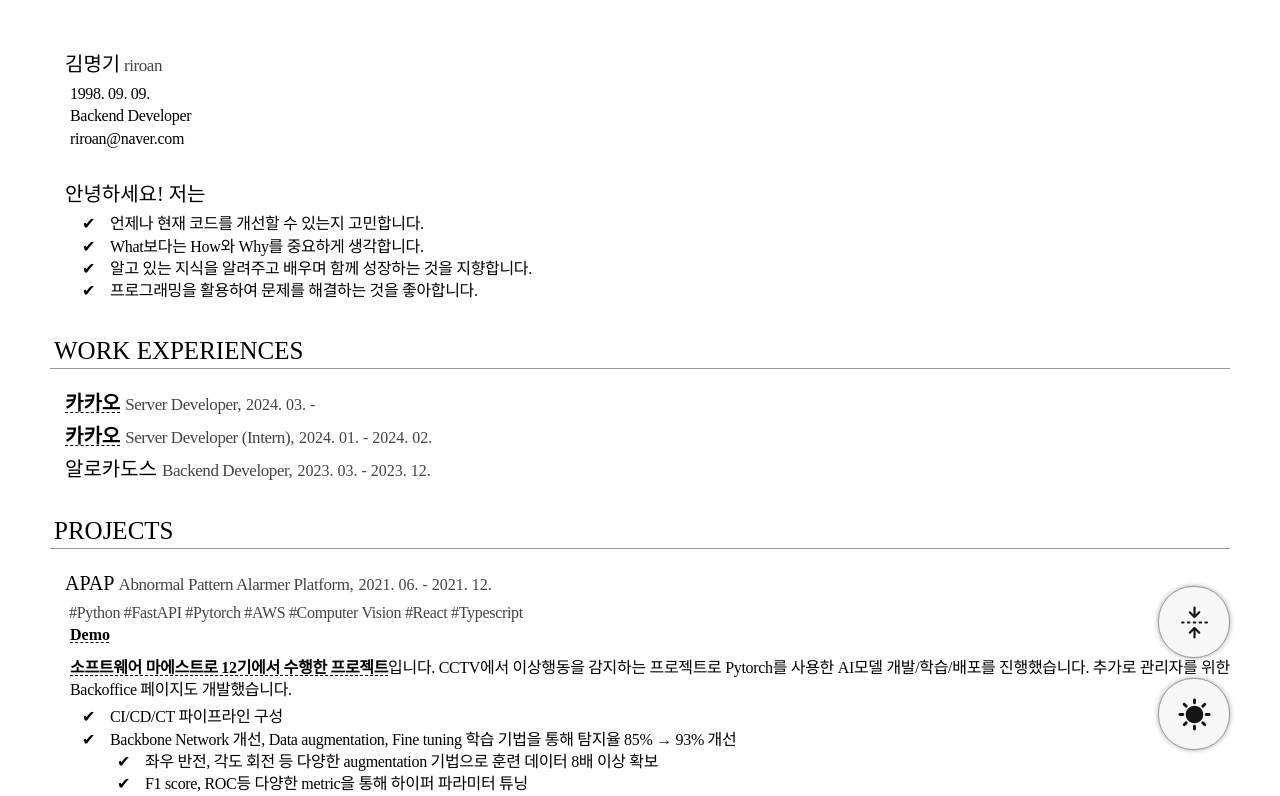
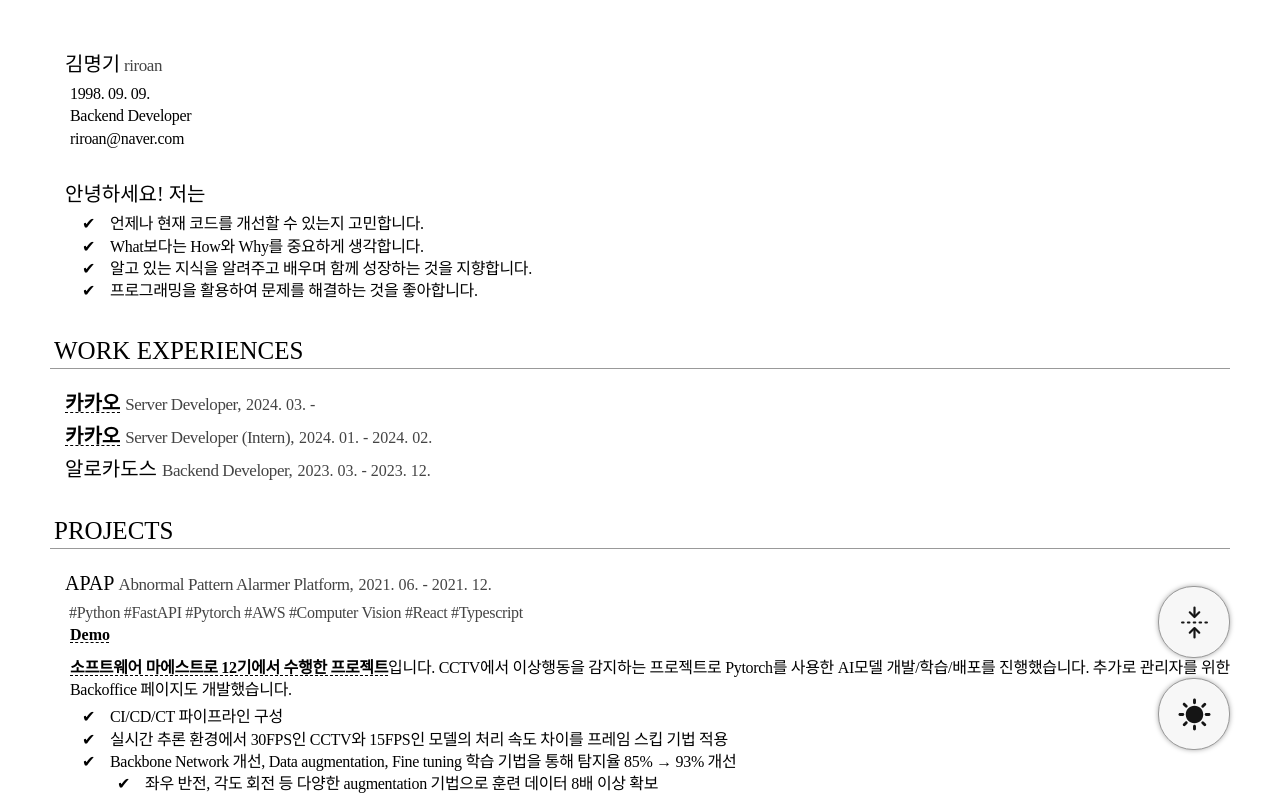
Before and after one commit to riroan/riroan.com, a React (Create React App) app in the folder riroan/: page / in a window 1280 px wide. Shown: the top 796 px of the page. Built offline with nearby package versions, Linux system fonts and the light colour scheme; a web font is replaced by a local one.

Commit message:
프로젝트 설명 추가

```diff
--- a/riroan/src/App.js
+++ b/riroan/src/App.js
@@ -71,6 +71,9 @@
 					<Ul display={detail}>
 						<Item display={detail} depth={1}>
 							CI/CD/CT 파이프라인 구성
+						</Item>
+						<Item display={detail} depth={1}>
+							실시간 추론 환경에서 30FPS인 CCTV와 15FPS인 모델의 처리 속도 차이를 프레임 스킵 기법 적용
 						</Item>
 						<Item depth={1}>Backbone Network 개선, Data augmentation, Fine tuning 학습 기법을 통해 탐지율 85% → 93% 개선</Item>
 						<Ul display={detail}>
```
